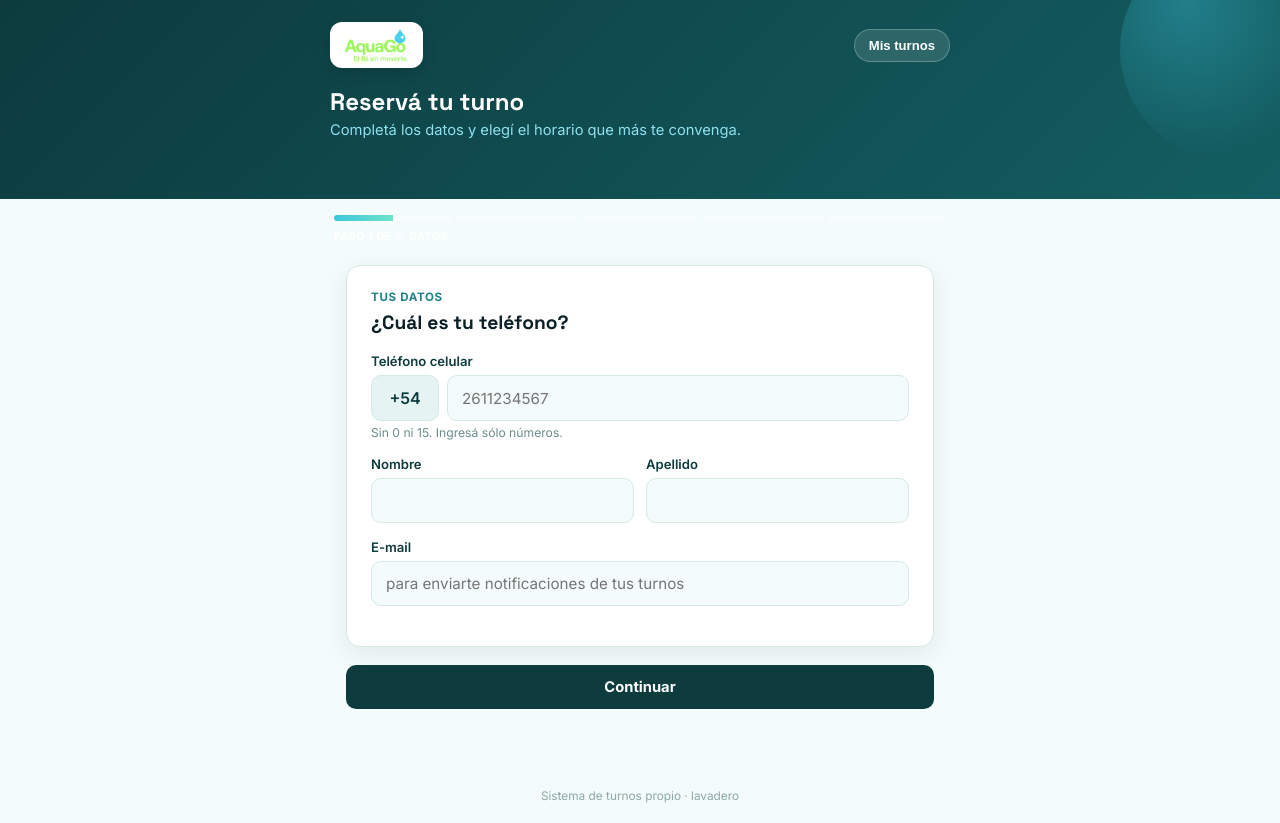
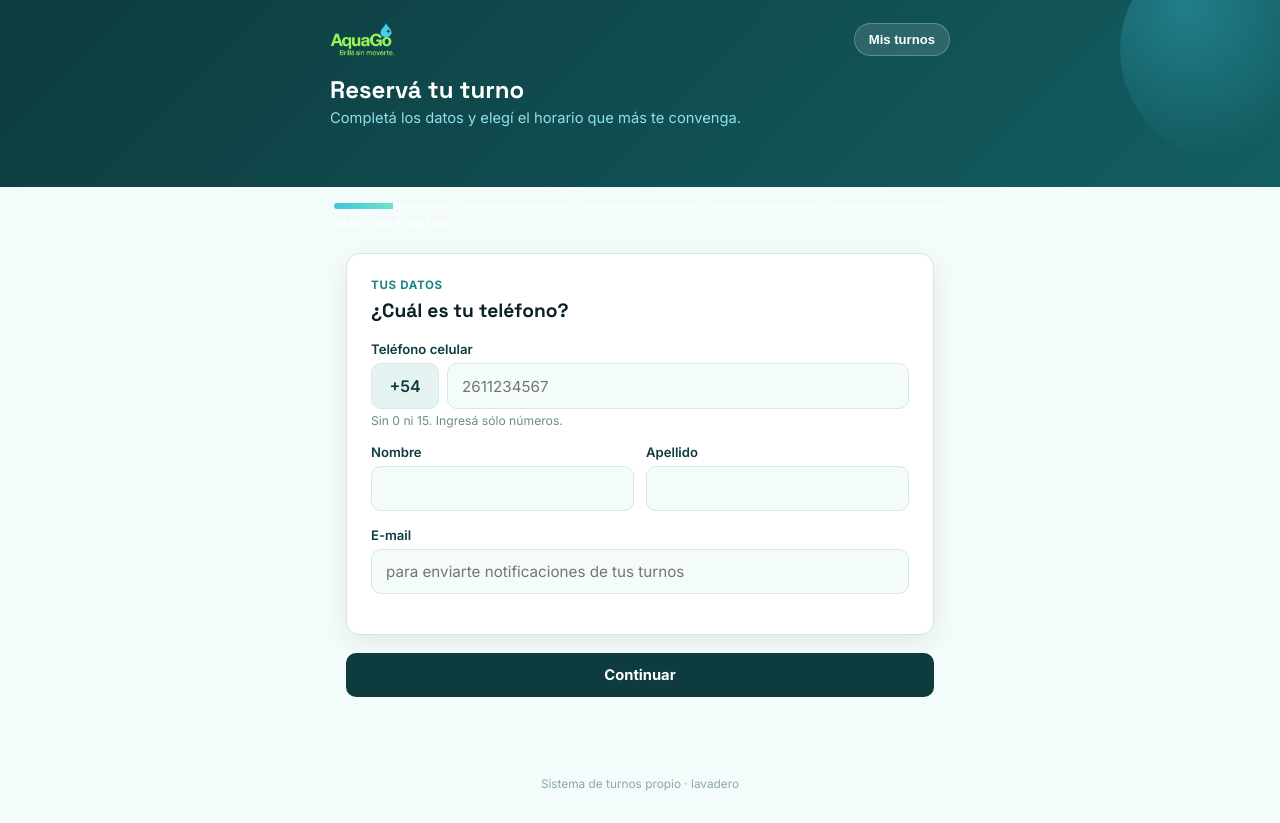
Before and after one commit to guillermomartens/lavadero-turnos, a website: page public/index.html in a window 1280 px wide. Drawn offline with Linux system fonts and the light colour scheme.

Commit message:
Add files via upload

```diff
--- a/public/index.html
+++ b/public/index.html
@@ -13,9 +13,7 @@
 <div class="topbar">
   <div class="topbar-inner">
     <div class="brand">
-      <div class="brand-logo-card">
-        <img src="/img/logo.png" alt="AquaGo" class="brand-logo-img">
-      </div>
+      <img src="/img/logo.png" alt="AquaGo" class="brand-logo-img">
     </div>
     <button class="btn-ghost-header" id="btnMisTurnos">Mis turnos</button>
   </div>
```
